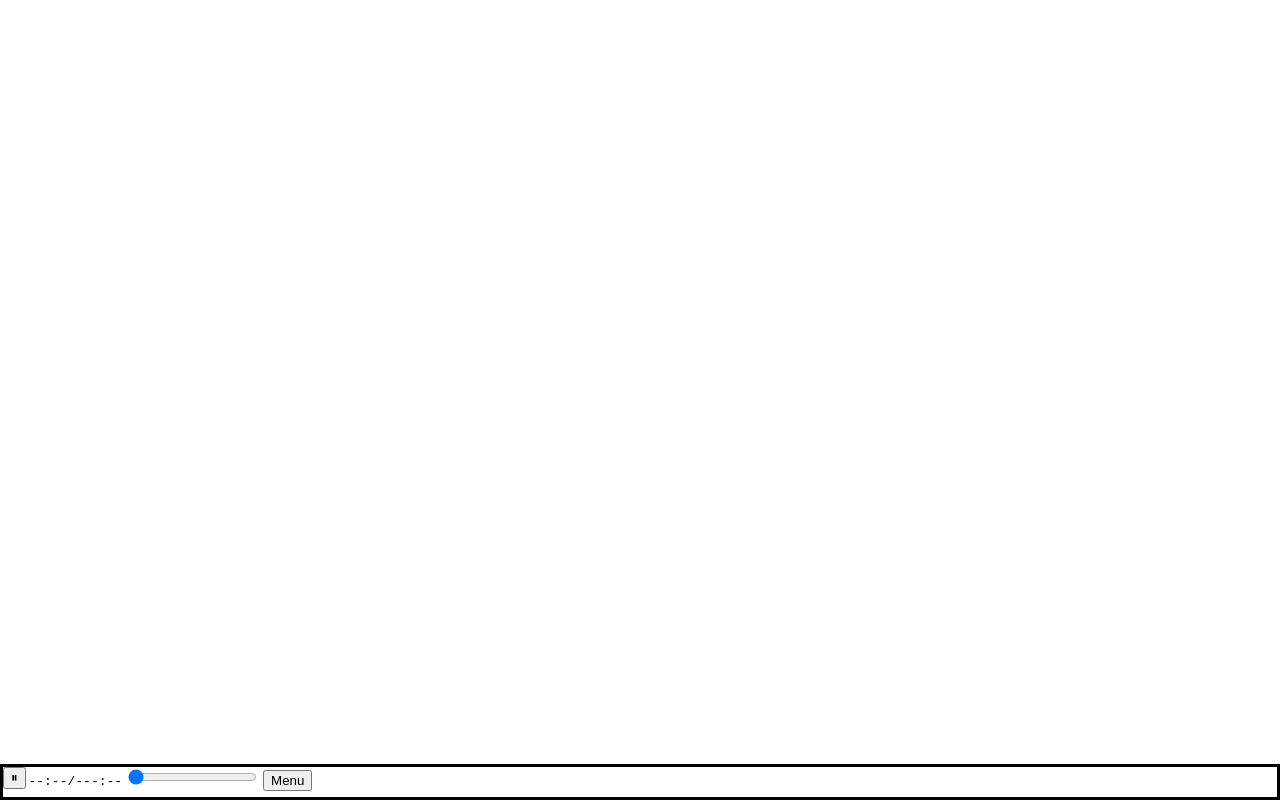
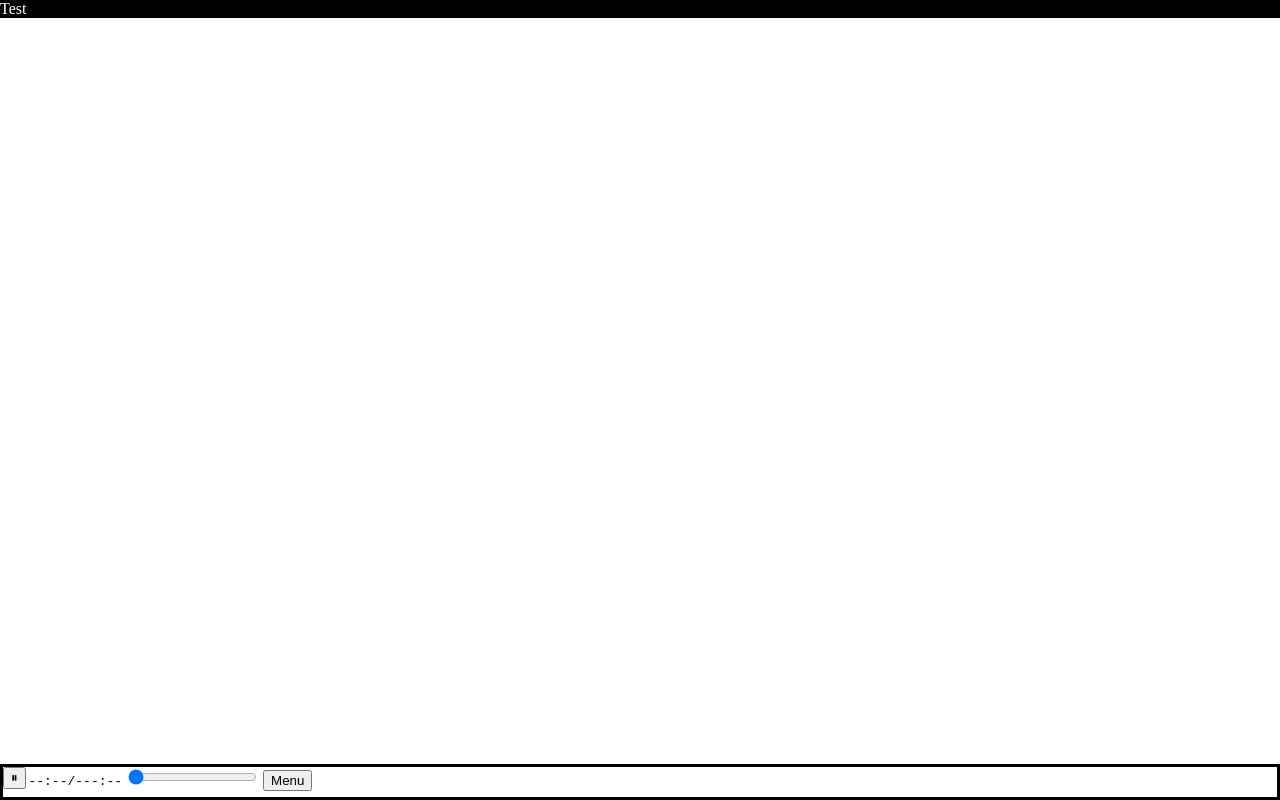
Before and after one commit to polygonnedpotato/openmmp, a plain HTML site: page index.html in a window 1280 px wide. Drawn offline with Linux system fonts and the light colour scheme.

Commit message:
added a thing

```diff
--- a/index.html
+++ b/index.html
@@ -15,6 +15,9 @@
 <body>
   <noscript>your browser fucking sucks</noscript>
   <div id="videoPlayer">
+    <div id="subtitleBox">
+      <a id="subs">Test</a>
+    </div>
     <div id="videoPlayerControls">
       <button id="vpc-pp" class="vpc button play-pause" title="Play/Pause">▶</button>
       <a class="vpc texttime"id="vpc-time">--:--/---:--</a>
--- a/style.css
+++ b/style.css
@@ -5,6 +5,11 @@ html, body {
   margin:0;
   padding:0;
   overflow: hidden;
+}
+#subtitleBox{
+  background-color: rgba(0,0,0,75);
+  bottom:10%;
+  left:50%;
 }
 #videoPlayer{
   height: 100%;
```
